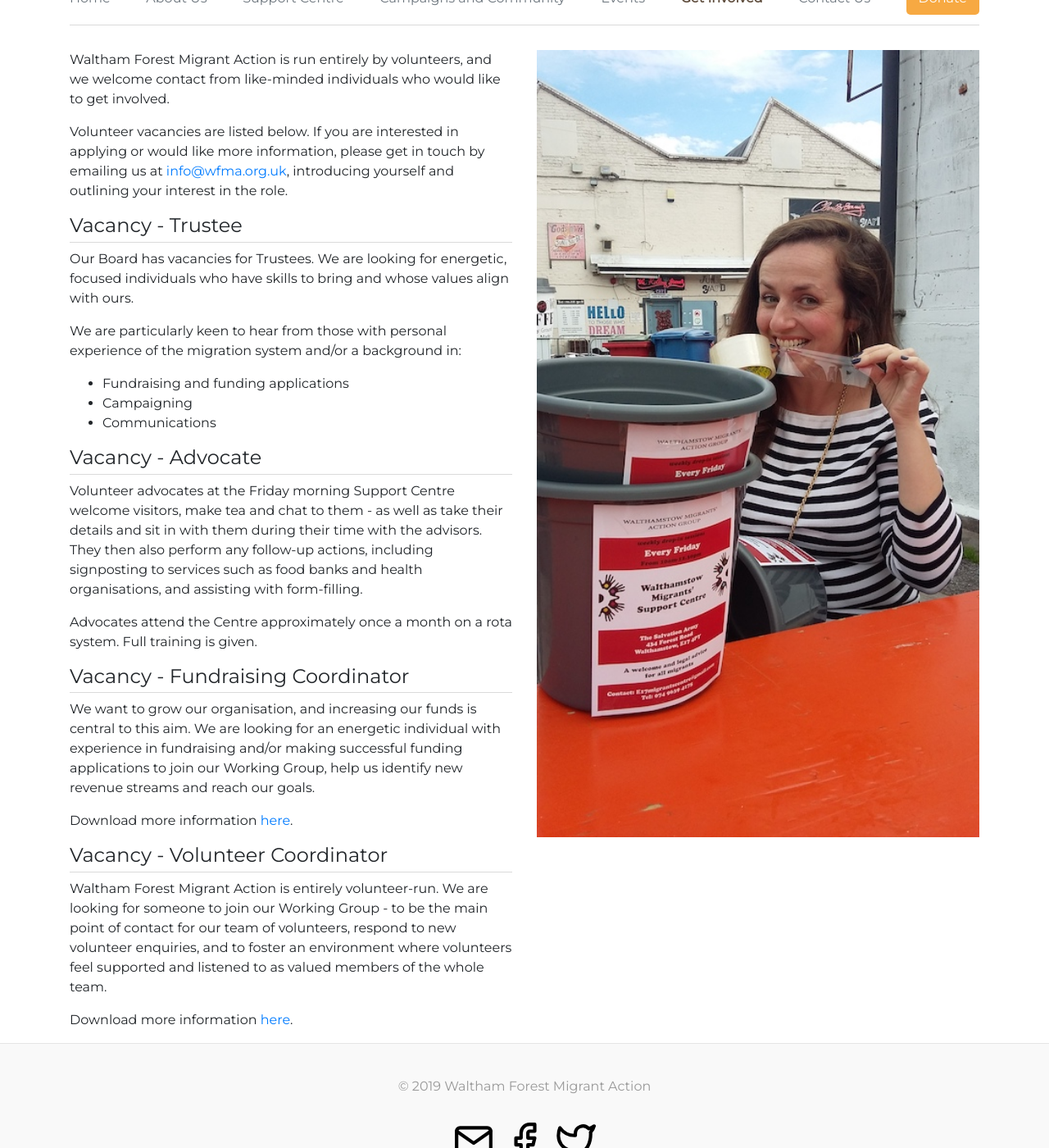
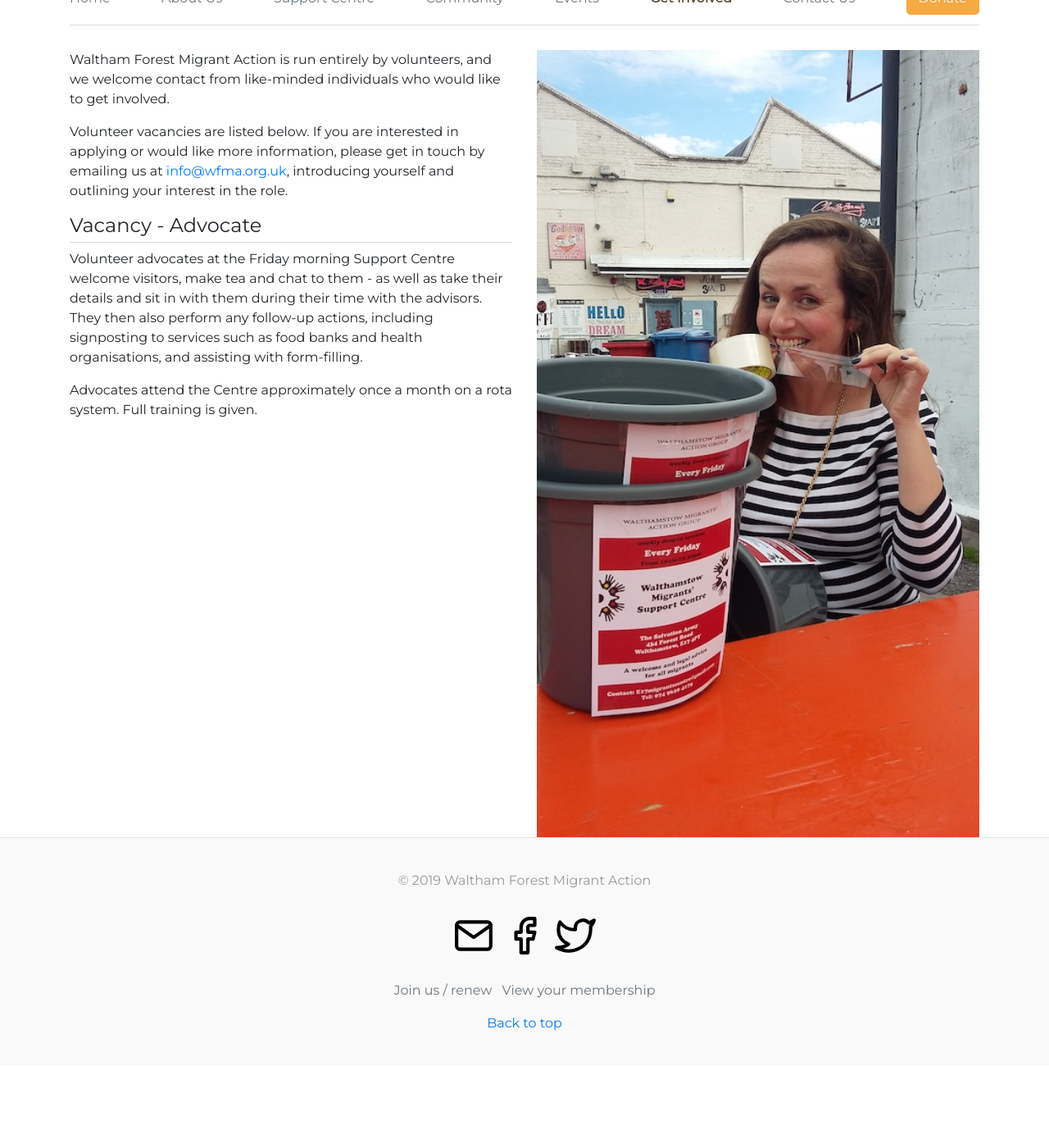
Before and after one commit to wfmigrantaction/wfmigrantaction.github.io, a Jekyll site: the page built from get-involved.md, in a window 1280 px wide and 1400 px high, scrolled down 265 px. Shown: the whole window at 82% size. Built offline with Jekyll 4.4.1, drawn with Linux system fonts in a browser that asks for light colours; after the commit the page ends 1565 px from its top, so only the background shows below that.

Commit message:
Add event, remove out of date listings

```diff
--- a/_layouts/default.html
+++ b/_layouts/default.html
@@ -64,7 +64,7 @@
             <a href="/" {% unless current[1] %}class="py-2 active"{% else %}class="py-2 text-muted"{% endunless %}>Home</a>
             <a href="/about" {% if current[1] == 'about.html' %}class="py-2 active"{% else %}class="py-2 text-muted"{% endif %}>About Us</a>
             <a href="/support-centre" {% if current[1] == 'support-centre.html' %}class="py-2 active"{% else %}class="py-2 text-muted"{% endif %}>Support Centre</a>
-            <a href="/campaigns-and-community" {% if current[1] == 'campaigns-and-community.html' %}class="py-2 active"{% else %}class="py-2 text-muted"{% endif %}>Campaigns and Community</a>
+            <a href="/campaigns-and-community" {% if current[1] == 'campaigns-and-community.html' %}class="py-2 active"{% else %}class="py-2 text-muted"{% endif %}>Community</a>
             <a href="/events" {% if current[1] == 'events.html' %}class="py-2 active"{% else %}class="py-2 text-muted"{% endif %}>Events</a>
             <a href="/get-involved" {% if current[1] == 'get-involved.html' %}class="py-2 active"{% else %}class="py-2 text-muted"{% endif %}>Get Involved</a>
             <a href="/contact-us" {% if current[1] == 'contact-us.html' %}class="py-2 active"{% else %}class="py-2 text-muted"{% endif %}>Contact Us</a>
--- a/get-involved.md
+++ b/get-involved.md
@@ -8,27 +8,7 @@
 
 Volunteer vacancies are listed below. If you are interested in applying or would like more information, please get in touch by emailing us at [info@wfma.org.uk](info@wfma.org.uk), introducing yourself and outlining your interest in the role.
 
-#### Vacancy - Trustee
-Our Board has vacancies for Trustees. We are looking for energetic, focused individuals who have skills to bring and whose values align with ours.
-
-We are particularly keen to hear from those with personal experience of the migration
-system and/or a background in:
-
- * Fundraising and funding applications
- * Campaigning
- * Communications
-
 #### Vacancy - Advocate
 Volunteer advocates at the Friday morning Support Centre welcome visitors, make tea and chat to them - as well as take their details and sit in with them during their time with the advisors. They then also perform any follow-up actions, including signposting to services such as food banks and health organisations, and assisting with form-filling.
 
 Advocates attend the Centre approximately once a month on a rota system. Full training is given.
-
-#### Vacancy - Fundraising Coordinator
-We want to grow our organisation, and increasing our funds is central to this aim. We are looking for an energetic individual with experience in fundraising and/or making successful funding applications to join our Working Group, help us identify new revenue streams and reach our goals.
-
-Download more information <a href="/resources/WMAG-Coordinator-Roles.pdf" target="_blank">here</a>.
-
-#### Vacancy - Volunteer Coordinator
-Waltham Forest Migrant Action is entirely volunteer-run. We are looking for someone to join our Working Group - to be the main point of contact for our team of volunteers, respond to new volunteer enquiries, and to foster an environment where volunteers feel supported and listened to as valued members of the whole team.
-
-Download more information <a href="/resources/WMAG-Coordinator-Roles.pdf" target="_blank">here</a>.
```
Also changed, not shown: _posts/2019-08-23-zelt-fundraiser.md (added, +3 -0 lines), campaigns-and-community.md (+1 -1 lines), img/events/2019-08-23-zelt-fundraiser.jpg (added).
